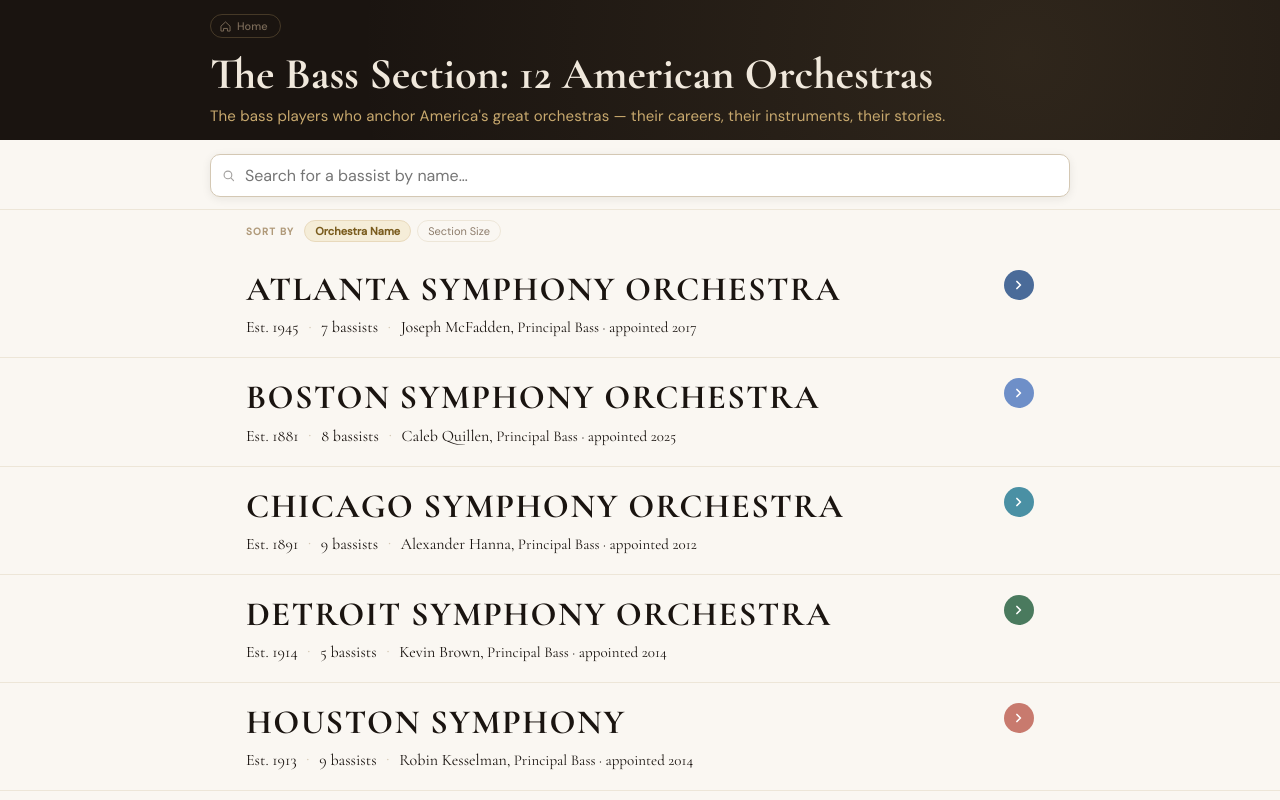
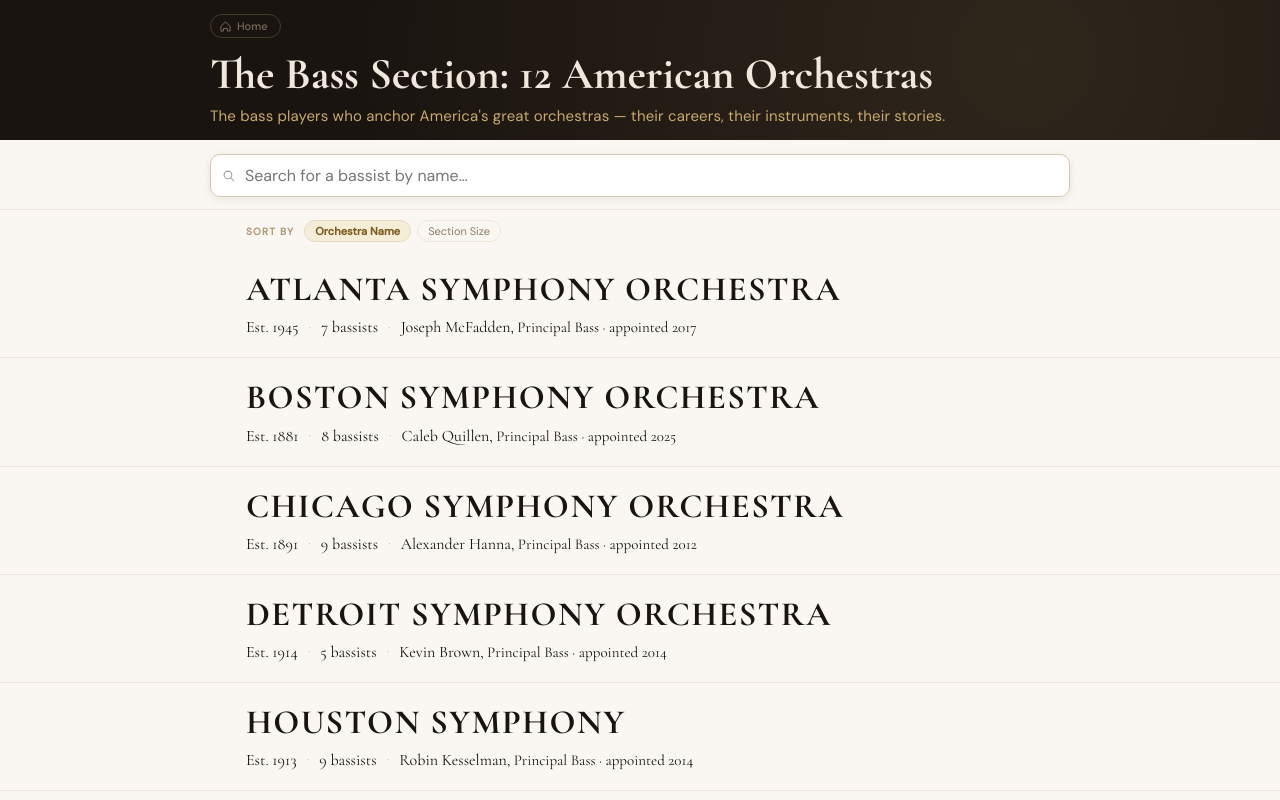
Before and after one commit to SeniorStoryteller/symphony-bass-catalog, a React (Vite) app: page / in a window 1280 px wide. Built offline with nearby package versions, Linux system fonts and the light colour scheme.

Commit message:
Landing page arrow: small dark circle, appears on hover only, no color

```diff
--- a/src/App.jsx
+++ b/src/App.jsx
@@ -717,14 +717,15 @@
                           </svg>
                         ) : (
                           <div style={{
-                            width: 30, height: 30, borderRadius: "50%",
-                            background: orch.accentColor,
+                            width: 24, height: 24, borderRadius: "50%",
+                            background: S.textPrimary,
                             display: "flex", alignItems: "center", justifyContent: "center",
                             flexShrink: 0,
-                            transform: isHovered ? "translateX(5px)" : "none",
-                            transition: "transform 0.2s ease",
+                            opacity: isHovered ? 1 : 0,
+                            transform: isHovered ? "translateX(4px)" : "translateX(0)",
+                            transition: "opacity 0.18s ease, transform 0.18s ease",
                           }}>
-                            <svg width="14" height="14" viewBox="0 0 20 20" fill="none">
+                            <svg width="11" height="11" viewBox="0 0 20 20" fill="none">
                               <path d="M7 5l5 5-5 5" stroke="white" strokeWidth="2.4" strokeLinecap="round" strokeLinejoin="round"/>
                             </svg>
                           </div>
```
